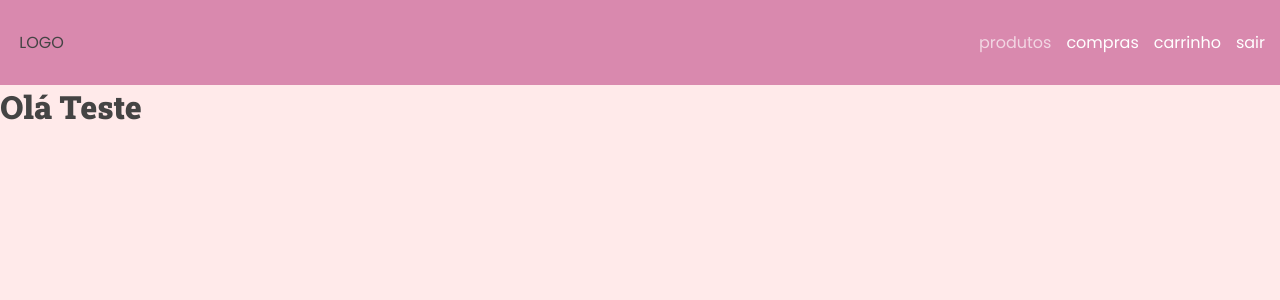
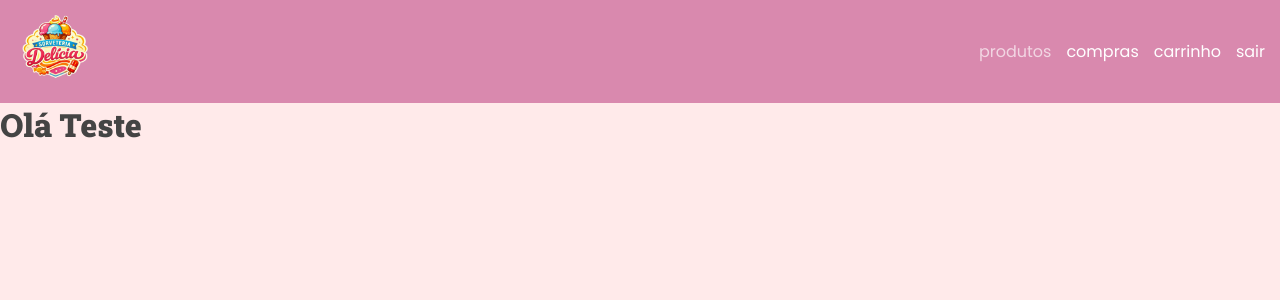
Before and after one commit to ericSilvaP/simple-ice-cream-parlor-system, a Django app: page / in a window 1280 px wide. Shown: the top 300 px of the page. Run offline with Django 5.2, Linux system fonts and the light colour scheme; some libraries are stand-ins or nearby versions.

Commit message:
style: logos

```diff
--- a/products/static/products/css/style.css
+++ b/products/static/products/css/style.css
@@ -17,13 +17,18 @@ body {
   font-family: var(--font-primary);
 }
 
+#logo {
+  height: 8rem;
+  width: 8rem;
+}
+
 #header,
 header {
   background-color: var(--color-01);
   display: flex;
   align-items: center;
   justify-content: space-between;
-  padding: 3rem 1.5rem;
+  padding: 0.8rem 1.5rem;
 }
 
 li {
--- a/products/templates/products/partials/header.html
+++ b/products/templates/products/partials/header.html
@@ -2,8 +2,11 @@
 <div id="header-container">
   <header id="header">
     <div class="logo-container">
-      <img src="" alt="" id="logo">
-      LOGO
+      <a href="">
+        <img src="{% static 'products/images/system-logo-no-bg.png' %}"
+             alt="system-logo"
+             id="logo">
+      </a>
     </div>
     <nav id="nav-container">
       <div class="burger-menu-container">
```
Also changed, not shown: products/static/products/images/system-logo-no-bg.png (added), products/static/products/images/system-logo.png (added).
